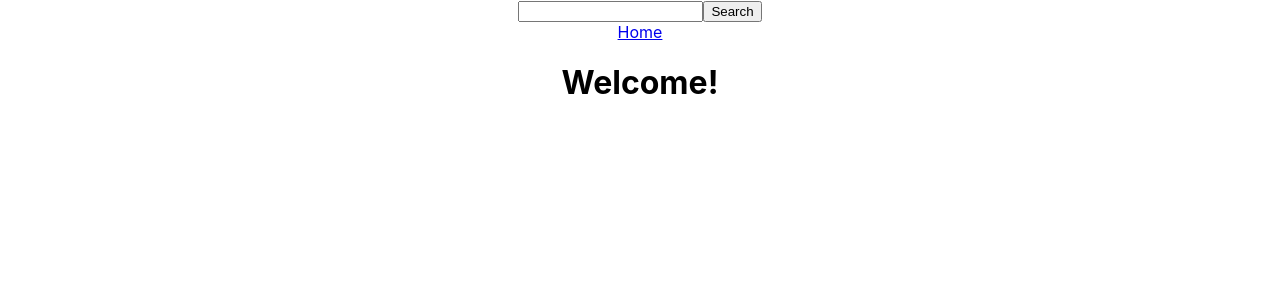
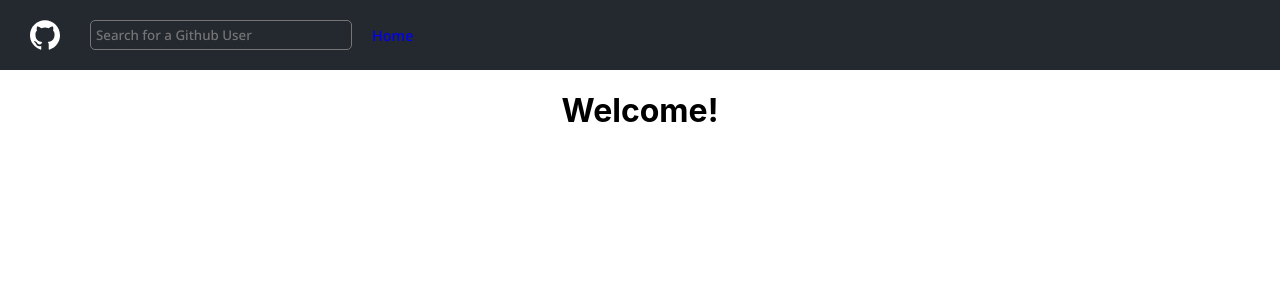
Before and after one commit to Graingertom/githubFetch, a React (Create React App) app in the folder my-app/: page / in a window 1280 px wide. Shown: the top 300 px of the page. Built offline with nearby package versions, Linux system fonts and the light colour scheme.

Commit message:
addign styling and cleaning up code

```diff
--- a/my-app/package.json
+++ b/my-app/package.json
@@ -9,6 +9,7 @@
     "react": "^18.0.0",
     "react-bootstrap": "^2.2.3",
     "react-dom": "^18.0.0",
+    "react-icons": "^4.3.1",
     "react-router-dom": "^6.3.0",
     "react-scripts": "5.0.0"
   },
--- a/my-app/src/Layout/Header/index.jsx
+++ b/my-app/src/Layout/Header/index.jsx
@@ -1,5 +1,7 @@
 import React, { useState } from 'react';
 import { NavLink, useNavigate } from 'react-router-dom';
+import { ImGithub } from 'react-icons/im'
+import './styles.css'
 
 const Header = ({getUser}) => {
 
@@ -20,11 +22,11 @@ const Header = ({getUser}) => {
 
     return (
         <nav>
+            <ImGithub className='gitLogo'/>
             <form className='searchBar' onSubmit={handleSubmit}>
-                <input type="text" onChange={updateInput}></input>
-                <input type="submit" value="Search" />
+                <input type="text" placeholder="Search for a Github User" onChange={updateInput}></input>
             </form>
-          <NavLink className="home-link" to="/">Home</NavLink>
+          <NavLink to="/">Home</NavLink>
         </nav>
     )
 }
--- /dev/null
+++ b/my-app/src/Layout/Header/styles.css
@@ -0,0 +1,44 @@
+@import url('https://fonts.googleapis.com/css2?family=Noto+Sans:wght@500&display=swap');
+
+nav {
+    display: flex;
+    width: 100%;
+    background-color: #24292f;
+    color: white;
+    font-family: 'Noto Sans', sans-serif;
+    font-size: 0.9rem;
+}
+
+nav :visited {
+    color: white;
+    text-decoration: none;
+}
+
+nav a {
+    align-self: center;
+    text-decoration: none;
+}
+
+form {
+    background-color: #24292f;
+    padding: 20px;
+}
+
+form input {
+    font-family: 'Noto Sans', sans-serif;
+    border-radius: 5px;
+    width: 250px;
+    color: white;
+    background-color: #24292f;
+    padding: 5px;
+    border-width: 1px;
+    border-style: solid;
+}
+
+.gitLogo {
+    width: 30px;
+    height: 30px;
+    padding: 10px;
+    margin-left: 20px;
+    align-self: center;
+}
```
Also changed, not shown: 1 other file (tests, documents, lock files or other folders).
